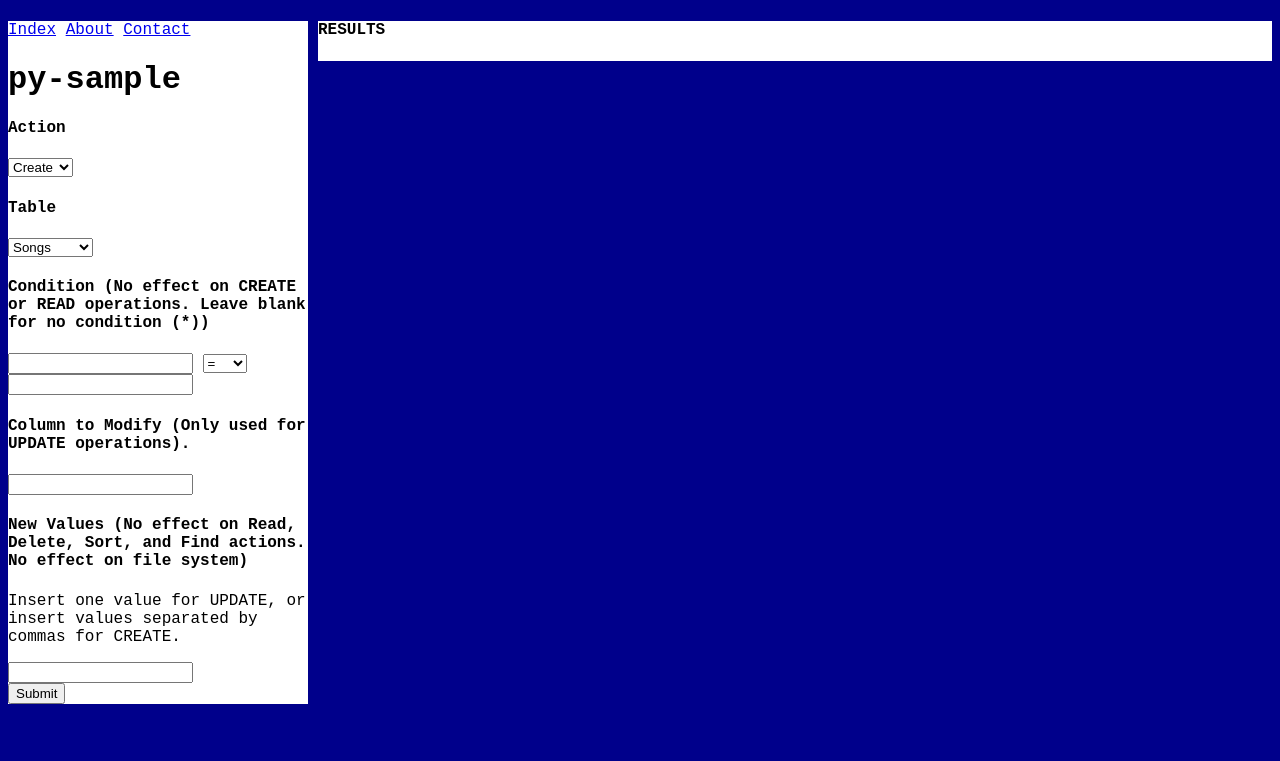
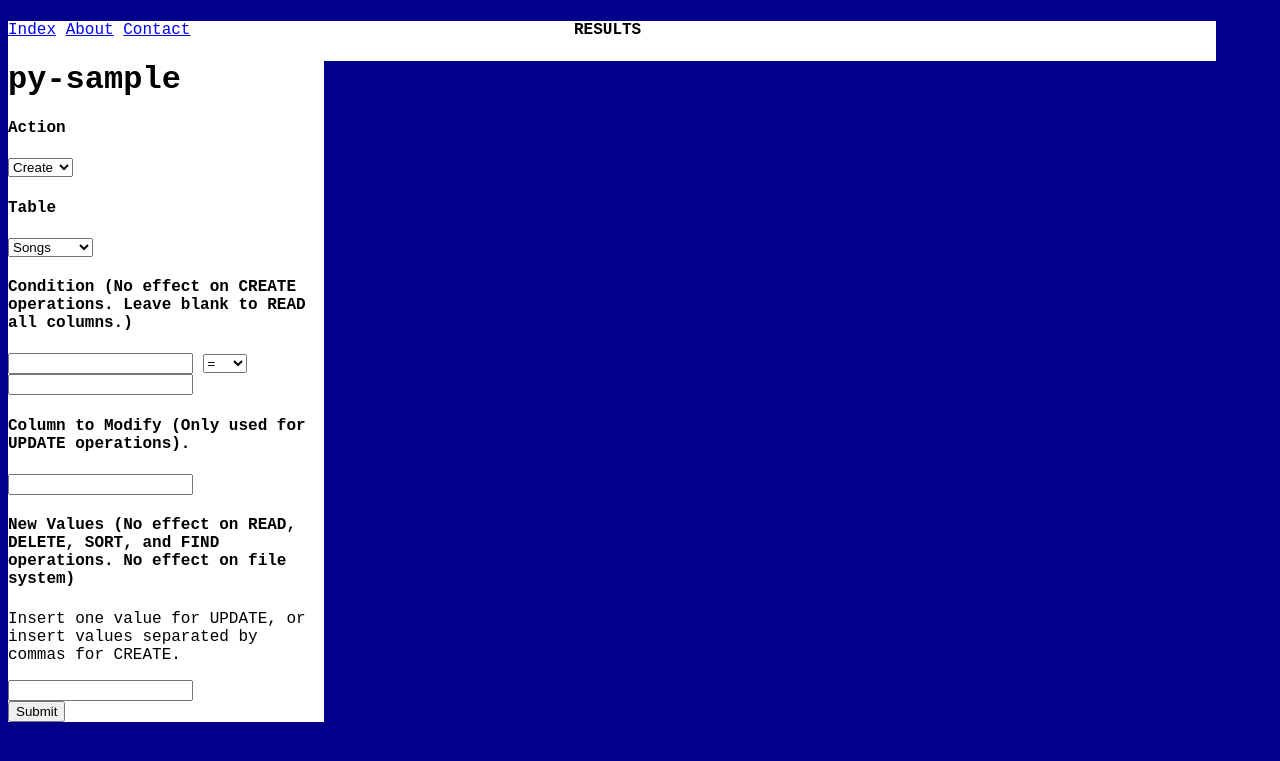
Before and after one commit to xyzes/py-sample, a Flask app: page / in a window 1280 px wide. Shown: the top 761 px of the page. Run offline with Flask 2, Linux system fonts and the light colour scheme; data that the repository does not hold is empty; parts of the project's set-up code (start-up, migrations or seed data) failed here and were passed over.

Commit message:
UI and controller changes
Minor UI and controller changes

```diff
--- a/py_sample/static/style.css
+++ b/py_sample/static/style.css
@@ -11,12 +11,13 @@ body {
 
 .left-div {
     float: left;
-    width: 300px;
-    margin-right: 8px;
+    width: 25%;
+    margin-right: 250px;
     background-color: white;
 }
 
 .right-div {
-    margin-left: 310px;
+    width: 75%;
+    margin-left: 260px;
     background-color: white;
 }
--- a/py_sample/templates/index.html
+++ b/py_sample/templates/index.html
@@ -37,7 +37,7 @@
                 </select>
             </div>
             <div>
-                <h4>Condition (No effect on CREATE or READ operations. Leave blank for no condition (*))</h4>
+                <h4>Condition (No effect on CREATE operations. Leave blank to READ all columns.)</h4>
                 <input type="text" name="Item 1" value="">
                 <select name="Comparator">
                     <option value="=">=</option>
@@ -55,7 +55,7 @@
                 <input type="text" name="column" value="">
             </div>
             <div>
-                <h4>New Values (No effect on Read, Delete, Sort, and Find actions. No effect on file system)</h4>
+                <h4>New Values (No effect on READ, DELETE, SORT, and FIND operations. No effect on file system)</h4>
                 <p>Insert one value for UPDATE, or insert values separated by commas for CREATE.</p>
                 <input type="text" name="new" value="">
             </div>
--- a/py_sample/utils.py
+++ b/py_sample/utils.py
@@ -19,7 +19,7 @@ def controller(input, conn = None):
         item2 = input.get("Item 2")
         col = input.get("column")
         vals = input.get("new")
-        cond = ""
+        cond = None
         if item1 and comp and item2:
             cond = "{} {} {}".format(item1, comp, item2)
         if action and table:
```
